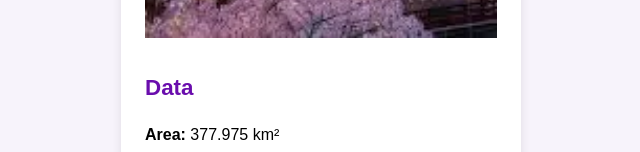
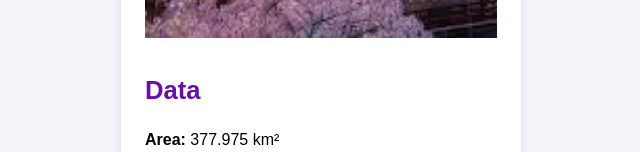
Before and after one commit to emilyurena94/wdd131, a plain HTML site: page index.html in a window 1280 px wide. Shown: the part 796-948 px from the top of the page, without its empty margins (319-959 px from the left). Drawn offline with Linux system fonts and the light colour scheme.

Commit message:
Update place.css

```diff
--- a/styles/place.css
+++ b/styles/place.css
@@ -121,6 +121,9 @@ h2 {
 }
 
 @media (min-width: 600px) {
+  body{
+    background-color: var(--light-gray);
+  }
   .panel {
     max-width: 400px;
   }
@@ -128,7 +131,11 @@ h2 {
   nav ul {
     gap: 2rem;
   }
+   h2{
+      font-size: 1.6rem;
+    }
 }
+
 
 footer {
   background-color: var(--primary);
```
